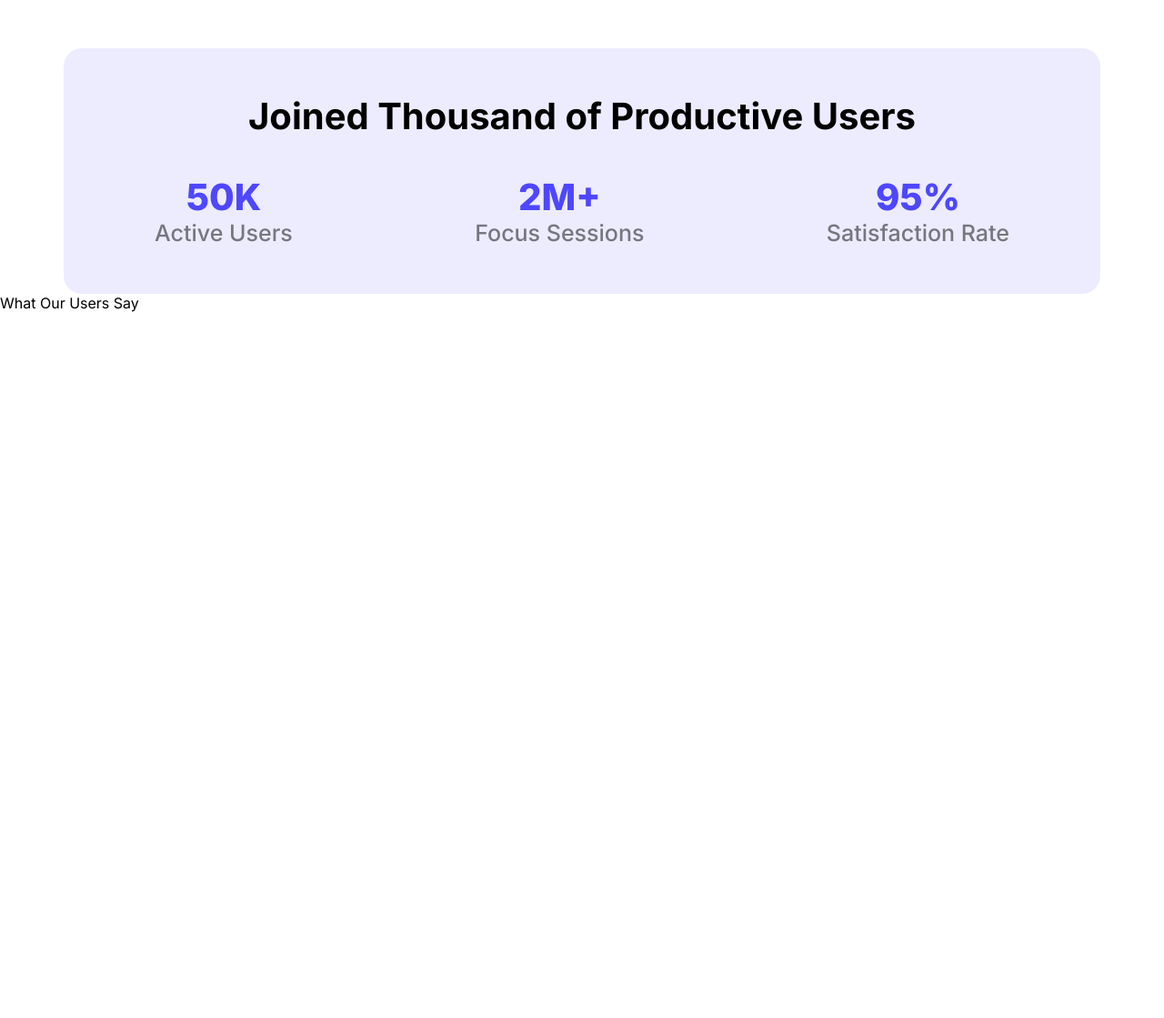
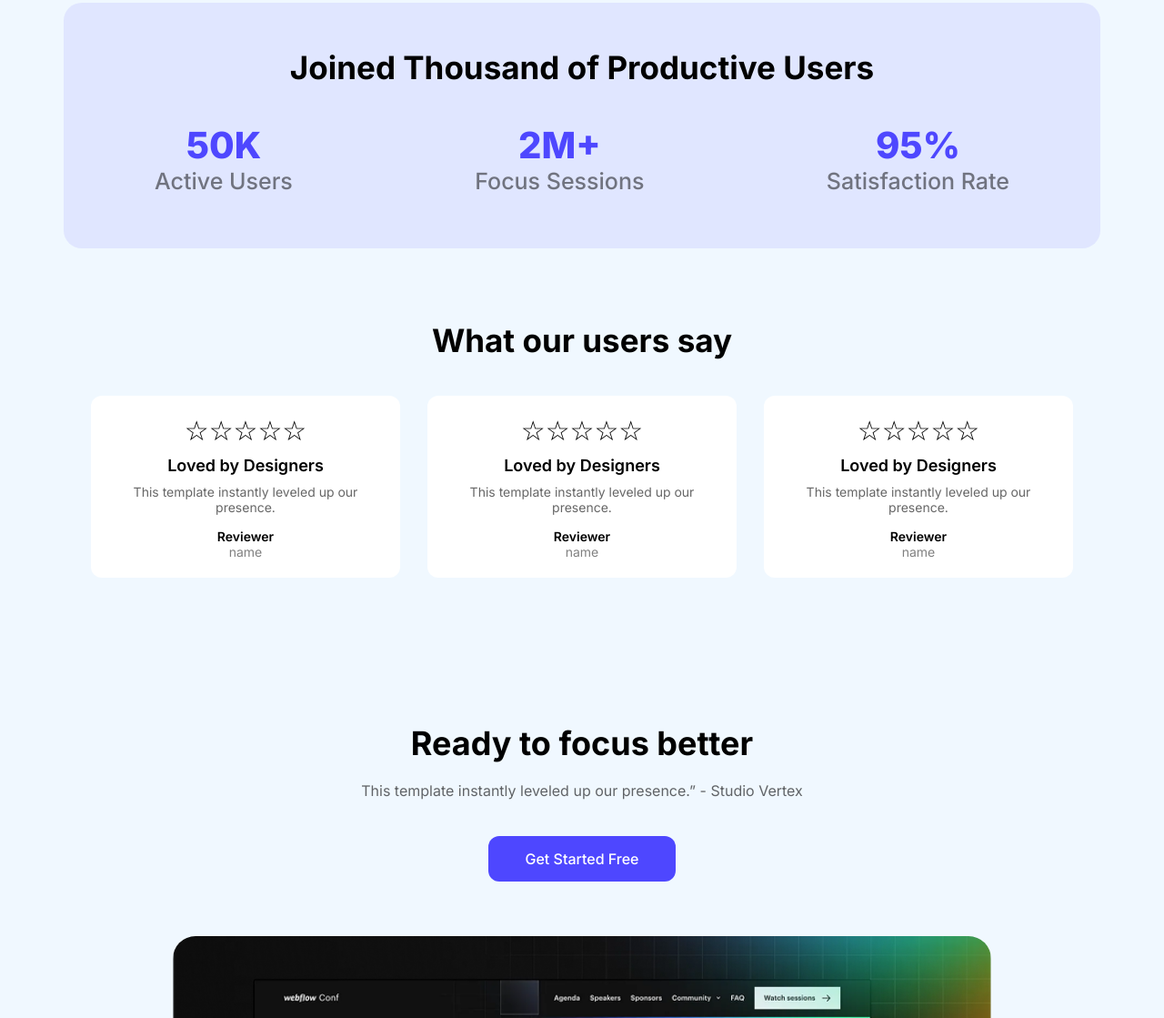
Before and after one commit to jahid-hasan-sajeeb/project-1-basic-html-css, a plain HTML site: page index.html in a window 1280 px wide. Shown: the part 1001-2120 px from the top of the page at 91% size. Before the commit the page ends 1344 px from the top, so only its background shows below. Drawn offline with Linux system fonts and the light colour scheme.

Commit message:
coded till focus section

```diff
--- a/index.html
+++ b/index.html
@@ -16,7 +16,7 @@
 
 </head>
 
-<body>
+<body class="all">
     <header>
         <section class="navbar">
             <h3 class="nav-logo">LOGO</h3>
@@ -37,7 +37,7 @@
                 <button class="nav-button main-1-button">Launch Live Preview</button>
             </div>
             <div class="main-1-right">
-                <img class="main-1-img" src="images/wc-mini.png" alt="" width="650px" height="350px">
+                <img class="main-1-img" src="images/wc-mini.png" alt="">
             </div>
         </section>
 
@@ -48,24 +48,50 @@
             <div class="productive-users">
                 <div class="prod-users-num">
                     <p class="pro-num">50K</p>
-                    <p class="pro-sub">Active Users</p>
+                    <p class="pro-text">Active Users</p>
                 </div>
                 <div class="prod-users-num">
                     <p class="pro-num">2M+</p>
-                    <p class="pro-sub">Focus Sessions</p>
+                    <p class="pro-text">Focus Sessions</p>
                 </div>
                 <div class="prod-users-num">
                     <p class="pro-num">95%</p>
-                    <p class="pro-sub">Satisfaction Rate</p>
+                    <p class="pro-text">Satisfaction Rate</p>
                 </div>
             </div>
         </section>
 
-        <section>
-            <div>
-                <p>What Our Users Say</p>
+        <section class="main-3-container">
+            <h4 class="main-3-title">What our users say</h4>
+            <div class="main-3-reviews">
+                <div class="review-card">
+                    <p class="review-stars">☆☆☆☆☆</p>
+                    <h4 class="review-title">Loved by Designers</h4>
+                    <p class="review-text">This template instantly leveled up our presence.</p>
+                    <p class="reviewer">Reviewer<br><span class="reviewer-name">name</span></p>
+                </div>
+                <div class="review-card">
+                    <p class="review-stars">☆☆☆☆☆</p>
+                    <h4 class="review-title">Loved by Designers</h4>
+                    <p class="review-text">This template instantly leveled up our presence.</p>
+                    <p class="reviewer">Reviewer<br><span class="reviewer-name">name</span></p>
+                </div>
+                <div class="review-card">
+                    <p class="review-stars">☆☆☆☆☆</p>
+                    <h4 class="review-title">Loved by Designers</h4>
+                    <p class="review-text">This template instantly leveled up our presence.</p>
+                    <p class="reviewer">Reviewer<br><span class="reviewer-name">name</span></p>
+                </div>
             </div>
         </section>
+
+        <section class="main-4-container">
+            <h2 class="main-4-title">Ready to focus better</h2>
+            <p class="main-4-text">This template instantly leveled up our presence.” - Studio Vertex</p>
+            <button class="nav-button main-4-button">Get Started Free</button>
+            <img class="main-4-img" src="images/wc-big.png" alt="">
+        </section>
+
 
     </main>
 
--- a/styles/style.css
+++ b/styles/style.css
@@ -2,6 +2,10 @@
     margin: 0;
     padding: 0;
     font-family: Inter;
+}
+
+.all{
+    background-color:aliceblue;
 }
 
 header{
@@ -46,8 +50,8 @@ header{
 .main-1-container{
     display: flex;
     margin: 100px auto;
-    justify-content: center;
     justify-content:space-around;
+    align-items: center;
     gap: 5vw;
 
 }
@@ -68,7 +72,8 @@ header{
 
 .main-1-img{
     border-radius: 30px;
-    padding-right: 50px;
+    width: 30vw;
+    height: 300px;
 }
 
 .main-2-container{
@@ -83,17 +88,13 @@ header{
 
 .main-2-title{
     padding-top: 50px;
-    font-size: 40px;
+    font-size: 35px;
 }
 
 .productive-users{
     display: flex;
     justify-content: space-between;
     padding: 40px 100px;
-}
-
-.prod-users-num{
-
 }
 
 .pro-num
@@ -103,8 +104,89 @@ header{
     font-weight: 800;
 }
 
-.pro-sub{
+.pro-text{
     color:rgba(0, 0, 0, 0.5);
     font-size: 25px;
     font-weight: 500;
 }
+
+.main-3-container {
+    padding: 80px 0;
+    text-align: center;
+}
+
+.main-3-title {
+    font-size: 35px;
+    font-weight: 700;
+    margin-bottom: 40px;
+}
+
+.main-3-reviews {
+    display: flex;
+    justify-content: center;
+    gap: 30px;
+    flex-wrap: wrap;
+    padding: 0 20px;
+}
+
+.review-card {
+    background-color: white;
+    border-radius: 12px;
+    padding: 20px;
+    width: 300px;
+}
+
+.review-stars {
+    font-size: 30px;
+}
+
+.review-title {
+    margin: 10px 0;
+    font-size: 18px;
+    font-weight: 600;
+}
+
+.review-text {
+    font-size: 14px;
+    color: rgba(0, 0, 0, 0.6);
+    margin-bottom: 15px;
+}
+
+.reviewer {
+    font-size: 14px;
+    font-weight: 600;
+}
+
+.reviewer-name {
+    color: gray;
+    font-weight: normal;
+}
+
+.main-4-container {
+    display: flex;
+    flex-direction: column;
+    text-align: center;
+    padding: 80px 20px;
+}
+
+.main-4-title {
+    font-size: 36px;
+    font-weight: 700;
+}
+
+.main-4-text {
+    margin: 20px 0;
+    color: rgba(0, 0, 0, 0.6);
+}
+
+.main-4-button {
+    margin: 20px auto;
+}
+
+.main-4-img {
+    width: 80%;
+    margin: 0 auto;
+    max-width: 900px;
+    margin-top: 40px;
+    border-radius: 25px;
+}
```
